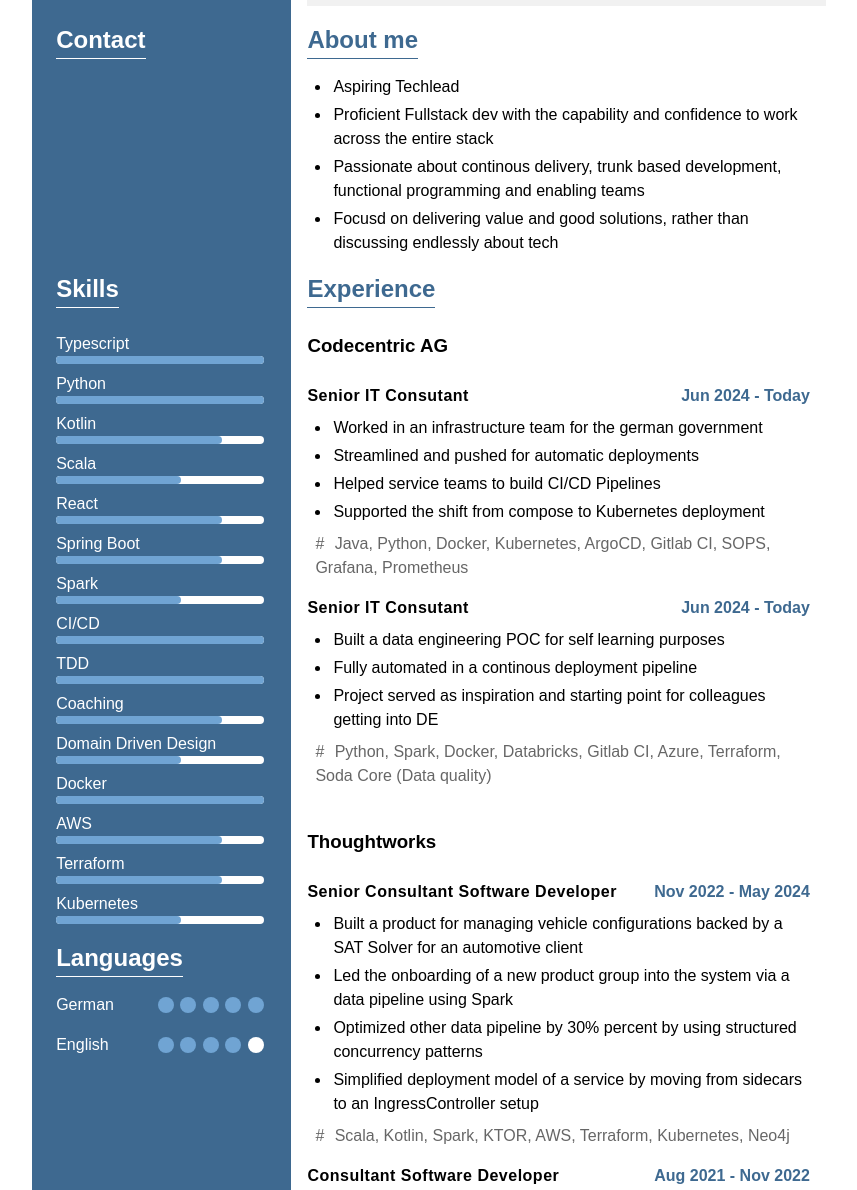
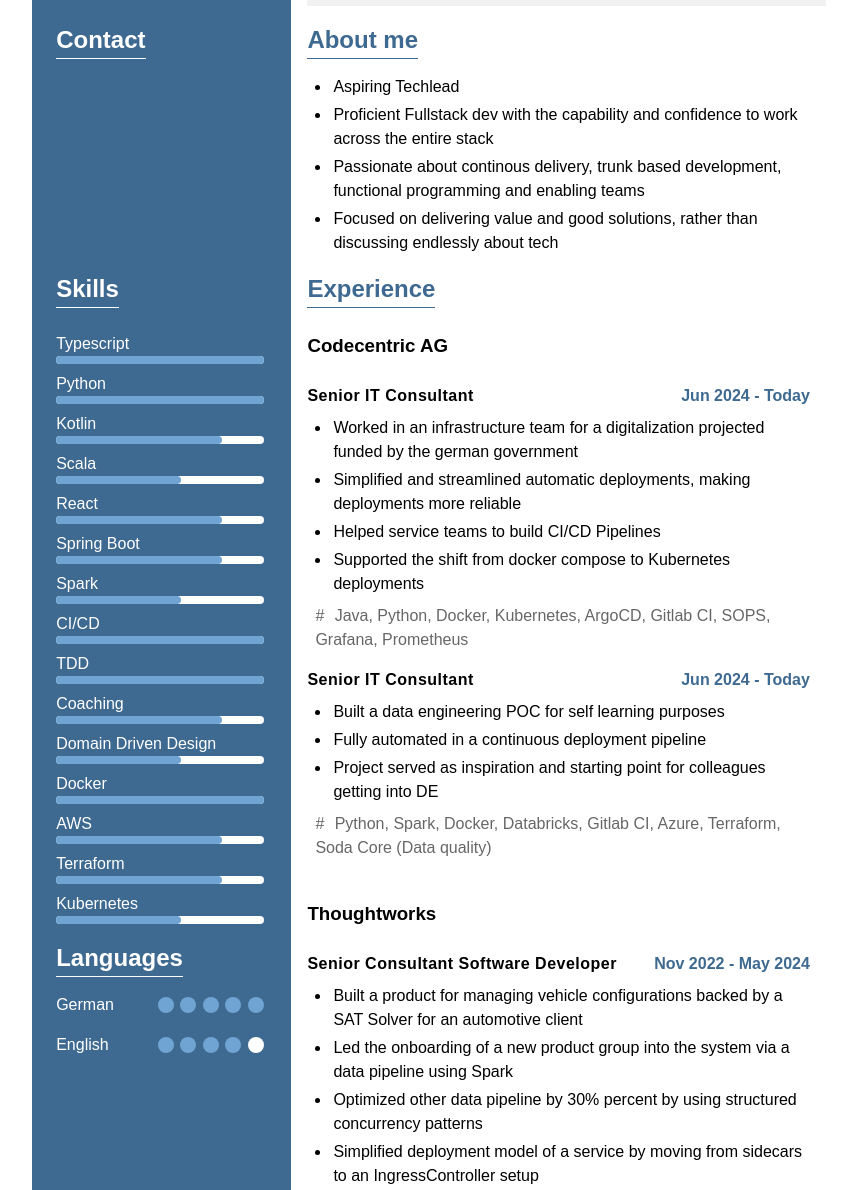
Before and after one commit to RykoL/CV, a Jekyll site: the page built from index.html, in a window 1280 px wide and 1400 px high, cut to the strip 210-1400 px from the top of the window. Shown: the whole strip, without its empty margins (211-1068 px from the left). Built offline with Jekyll 4.4.1, drawn with Linux system fonts in a browser that asks for light colours; some of the changed text lies outside the part shown.

Commit message:
Fixed tyos

```diff
--- a/_data/career.yml
+++ b/_data/career.yml
@@ -1,13 +1,13 @@
 - company: Codecentric AG
   jobs:
-    - title: Senior IT Consutant
+    - title: Senior IT Consultant
       from: Jun 2024
       until: Today
       description:
-        - Worked in an infrastructure team for the german government
-        - Streamlined and pushed for automatic deployments
+        - Worked in an infrastructure team for a digitalization projected funded by the german government
+        - Simplified and streamlined automatic deployments, making deployments more reliable
         - Helped service teams to build CI/CD Pipelines
-        - Supported the shift from compose to Kubernetes deployment
+        - Supported the shift from docker compose to Kubernetes deployments
       technologies:
         - Java
         - Python
@@ -18,12 +18,12 @@
         - SOPS
         - Grafana
         - Prometheus
-    - title: Senior IT Consutant
+    - title: Senior IT Consultant
       from: Jun 2024
       until: Today
       description:
         - Built a data engineering POC for self learning purposes
-        - Fully automated in a continous deployment pipeline
+        - Fully automated in a continuous deployment pipeline
         - Project served as inspiration and starting point for colleagues getting into DE
       technologies:
         - Python
@@ -73,7 +73,7 @@
       until: Aug 2021
       description:
         - Built an internal sales tool, integrating multiple distributed system into a coherent user experience for an automotive client
-        - Led an architectural shift from monolithic frontends to microfrontends, allowing for faster delivery through independant deployments
+        - Led an architectural shift from monolithic frontends to micro frontends, allowing for faster delivery through independent deployments
         - Consulted other vendors in web best practices, integration patterns and architect
       technologies:
         - Typescript
@@ -114,7 +114,7 @@
     - title: Intern
       from: Jul 2017
       until: Aug 2017
-      description: "Helped maintaining an asynchronous web socket application that supported a realtime product configuration solution by increasing test coverage and on-premise deployment processes."
+      description: Helped maintaining an asynchronous web socket application that supported a realtime product configuration solution by increasing test coverage and on-premise deployment processes.
       technologies:
         - Python
         - Docker
--- a/_includes/aboutme.html
+++ b/_includes/aboutme.html
@@ -5,6 +5,6 @@
     <li>Aspiring Techlead</li>
     <li>Proficient Fullstack dev with the capability and confidence to work across the entire stack</li>
     <li>Passionate about continous delivery, trunk based development, functional programming and enabling teams</li>
-    <li>Focusd on delivering value and good solutions, rather than discussing endlessly about tech</li>
+    <li>Focused on delivering value and good solutions, rather than discussing endlessly about tech</li>
   </ul>
 </section>
```
